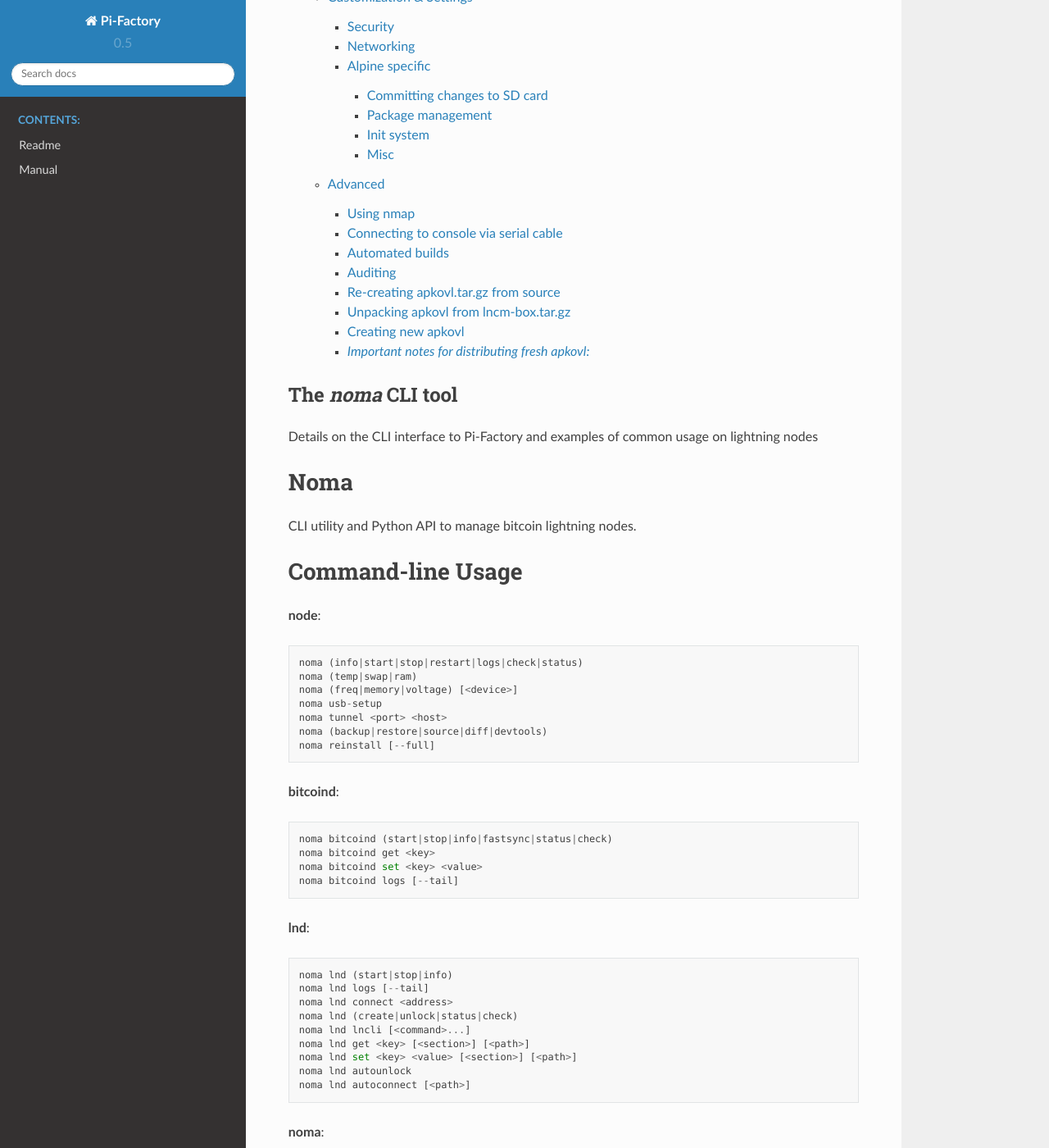
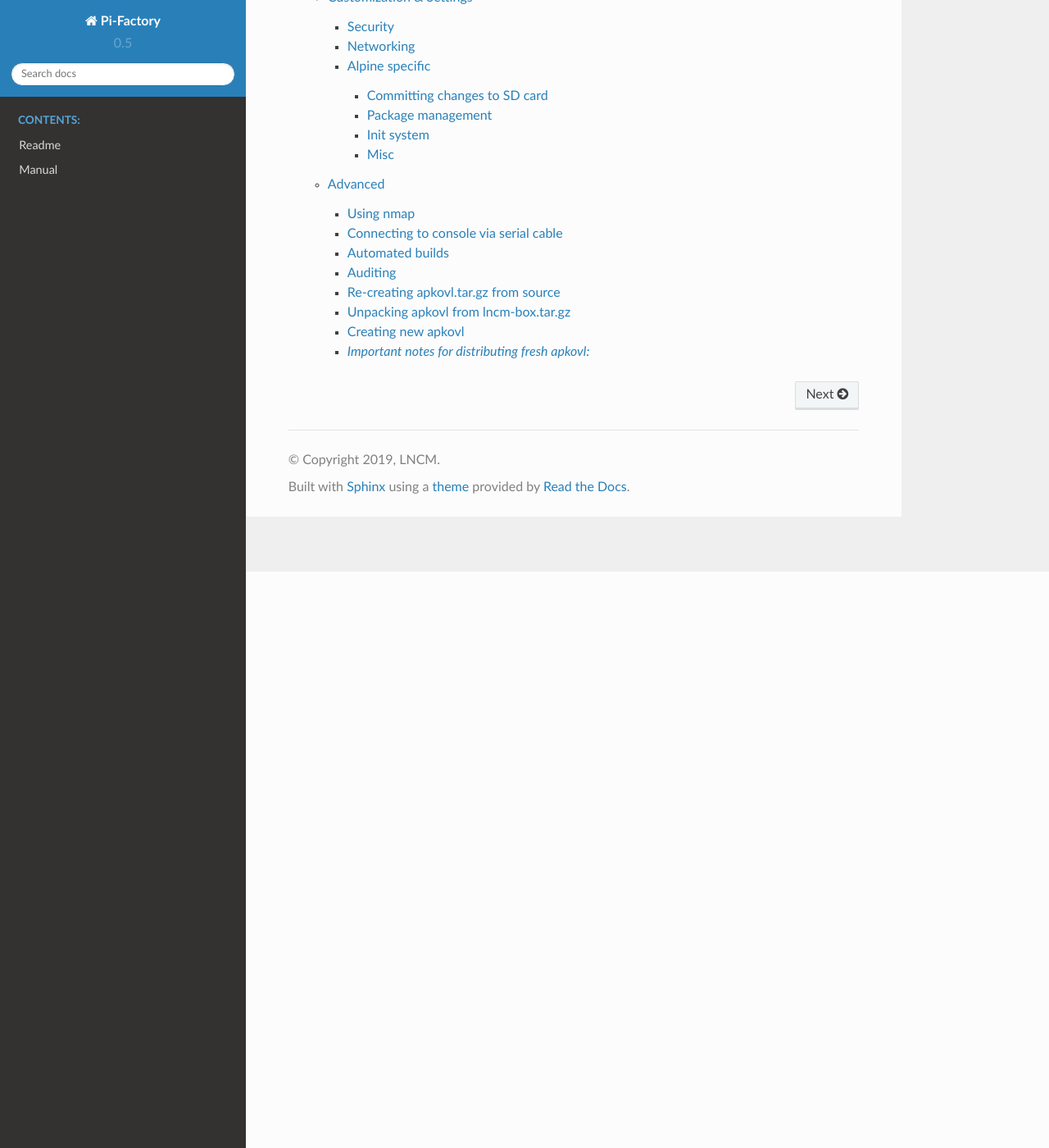
Before and after one commit to lncm/pi-factory, a Sphinx documentation site: the page built from docs/index.rst, in a window 1280 px wide and 1400 px high, scrolled down 703 px. Shown: the whole window at 82% size. Built offline with Sphinx 7.4.7 and the Read the Docs theme 2.0.0, drawn with Linux system fonts in a browser that asks for light colours; some of the changed text lies outside the part shown.

Commit message:
Update index

```diff
--- a/docs/index.rst
+++ b/docs/index.rst
@@ -12,64 +12,3 @@
 
    Readme <README.md>
    Manual <MANUAL.md>
-
-The *noma* CLI tool
-###################
-
-Details on the CLI interface to Pi-Factory and examples of common usage on lightning nodes
-
-Noma
-==================
-CLI utility and Python API to manage bitcoin lightning nodes.
-
-Command-line Usage
-==================
-**node**::
-
-  noma (info|start|stop|restart|logs|check|status)
-  noma (temp|swap|ram)
-  noma (freq|memory|voltage) [<device>]
-  noma usb-setup
-  noma tunnel <port> <host>
-  noma (backup|restore|source|diff|devtools)
-  noma reinstall [--full]
-
-**bitcoind**::
-
-  noma bitcoind (start|stop|info|fastsync|status|check)
-  noma bitcoind get <key>
-  noma bitcoind set <key> <value>
-  noma bitcoind logs [--tail]
-
-**lnd**::
-
-  noma lnd (start|stop|info)
-  noma lnd logs [--tail]
-  noma lnd connect <address>
-  noma lnd (create|unlock|status|check)
-  noma lnd lncli [<command>...]
-  noma lnd get <key> [<section>] [<path>]
-  noma lnd set <key> <value> [<section>] [<path>]
-  noma lnd autounlock
-  noma lnd autoconnect [<path>]
-
-**noma**::
-
-  noma (-h|--help)
-  noma --version
-
-   Options:
-  -h --help     Show this screen.
-  --version     Show version.
-
-API
-###
-
-Our autogenerated Python API documentation
-
-* :mod:`noma.node`
-* :mod:`noma.bitcoind`
-* :mod:`noma.lnd`
-* :mod:`noma.install`
-* :mod:`noma.rpcauth`
-* :mod:`noma.usb`
```
